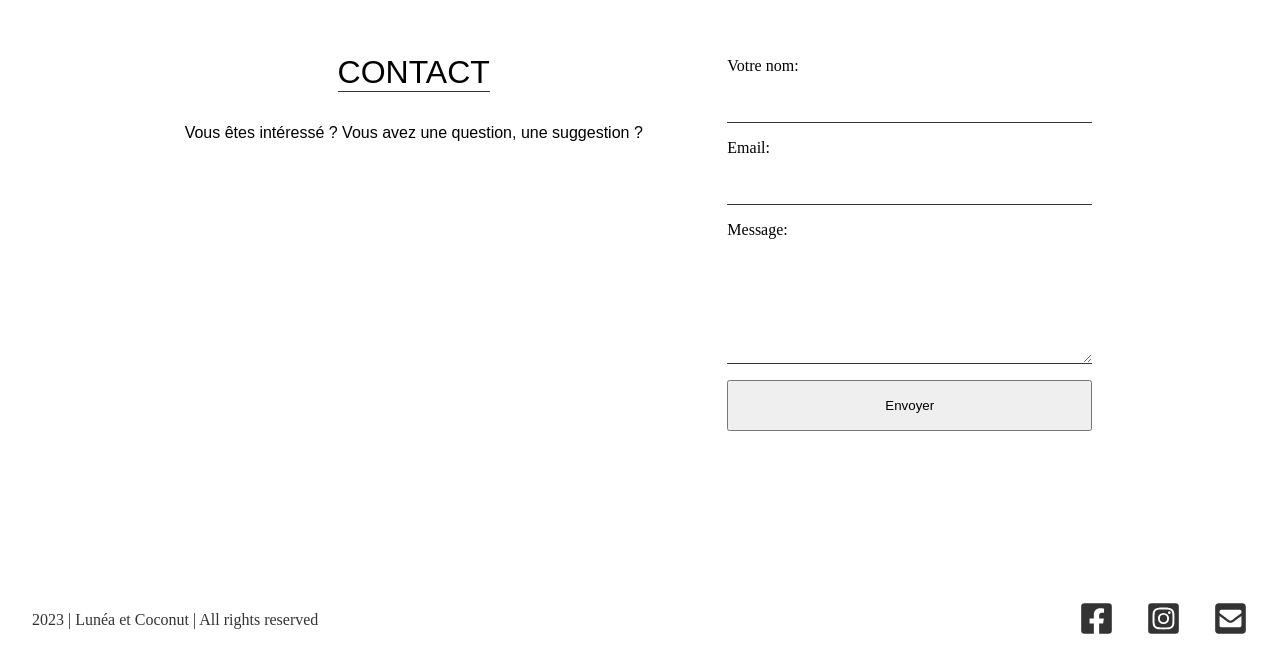
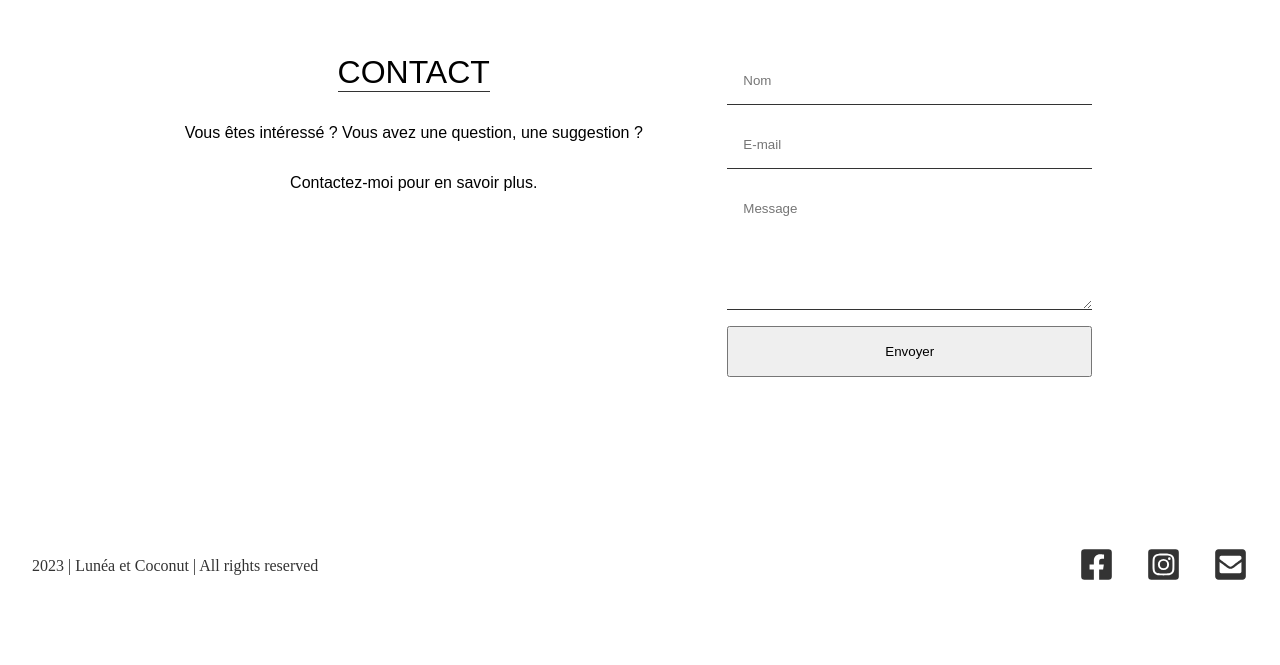
Before and after one commit to davidotch/lunea_coconut, a React (Create React App) app: page / in a window 1280 px wide. Shown: the part 1751-2416 px from the top of the page. After the commit the page ends 2362 px from the top, so only its background shows below. Built offline with nearby package versions, Linux system fonts and the light colour scheme.

Commit message:
add data-netlify & delete all label

```diff
--- a/src/components/contactForm/contactForm.js
+++ b/src/components/contactForm/contactForm.js
@@ -10,22 +10,22 @@ function contact() {
                     Vous êtes intéressé ? Vous avez une question, une suggestion
                     ?
                 </p>
+                <p>Contactez-moi pour en savoir plus.</p>
             </div>
             <form
                 name="contact"
                 method="POST"
                 className="contactForm"
-                data-netlify="true"
-                onSubmit="submit">
+                data-netlify="true">
                 <input type="hidden" name="form-name" value="contact" />
-                <label for="name">Votre nom:</label>
-                <input type="text" name="name" />
+                {/* <label>Votre nom:</label> */}
+                <input type="text" name="name" placeholder="Nom" />
 
-                <label for="email">Email: </label>
-                <input type="email" name="email" />
+                {/* <label>Email:</label> */}
+                <input type="email" name="email" placeholder="E-mail" />
 
-                <label for="message">Message:</label>
-                <textarea name="message"></textarea>
+                {/* <label>Message:</label> */}
+                <textarea name="message" placeholder="Message"></textarea>
 
                 <button type="submit">Envoyer</button>
             </form>
```
